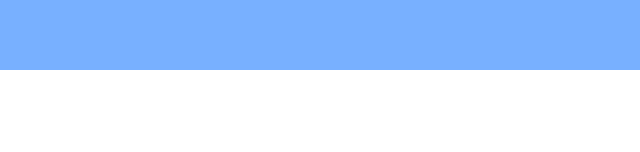
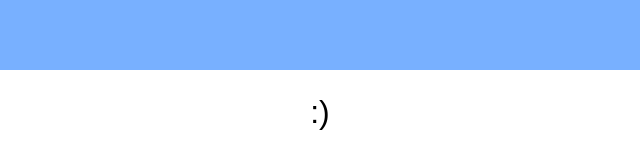
Before and after one commit to papermana/dominik.click, a Gatsby site: page / in a window 1280 px wide. Shown: the part 6438-6590 px from the top of the page, 320-960 px from the left. Before the commit the page ends 6508 px from the top, so only its background shows below. Built offline with nearby package versions, Linux system fonts and the light colour scheme; Gatsby itself is replaced by a stand-in of ours.

Commit message:
Add small easter egg

```diff
--- a/src/pages/index.js
+++ b/src/pages/index.js
@@ -71,6 +71,7 @@ const IndexPage = () => (
       </ul>
     </Section>
     <Divider />
+    <Section className={styles.easterEgg}>:)</Section>
   </Layout>
 )
 
--- a/src/pages/index.module.css
+++ b/src/pages/index.module.css
@@ -1,3 +1,9 @@
 .hero {
   font-size: 1.5em;
 }
+
+.easterEgg {
+  min-height: auto;
+  font-family: sans-serif;
+  text-align: center;
+}
```
